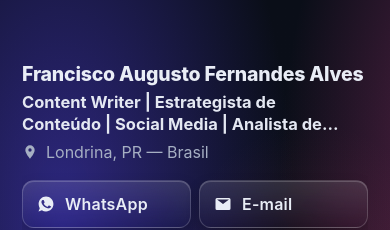
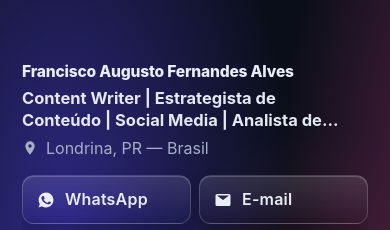
Before and after one commit to frncxc/curriculo, a plain HTML site: page index.html in a window 390 px wide. Shown: the top 230 px of the page. Drawn offline with Linux system fonts and the light colour scheme.

Commit message:
Update index.html

```diff
--- a/index.html
+++ b/index.html
@@ -186,7 +186,7 @@ li::before{content:"•"; position:absolute; left:0; top:0; color:var(--muted);
   .name{
     white-space:nowrap;
     max-width:100%;
-    font-size:clamp(12px,5vw,26px); /* mais conservador para 320–414 px */
+    font-size:clamp(12px,4vw,20px); /* mais conservador para 320–414 px */
     letter-spacing:-.2px;
   }
   /* Subtítulo: até 2 linhas sem quebrar em torno do "|" */
```
